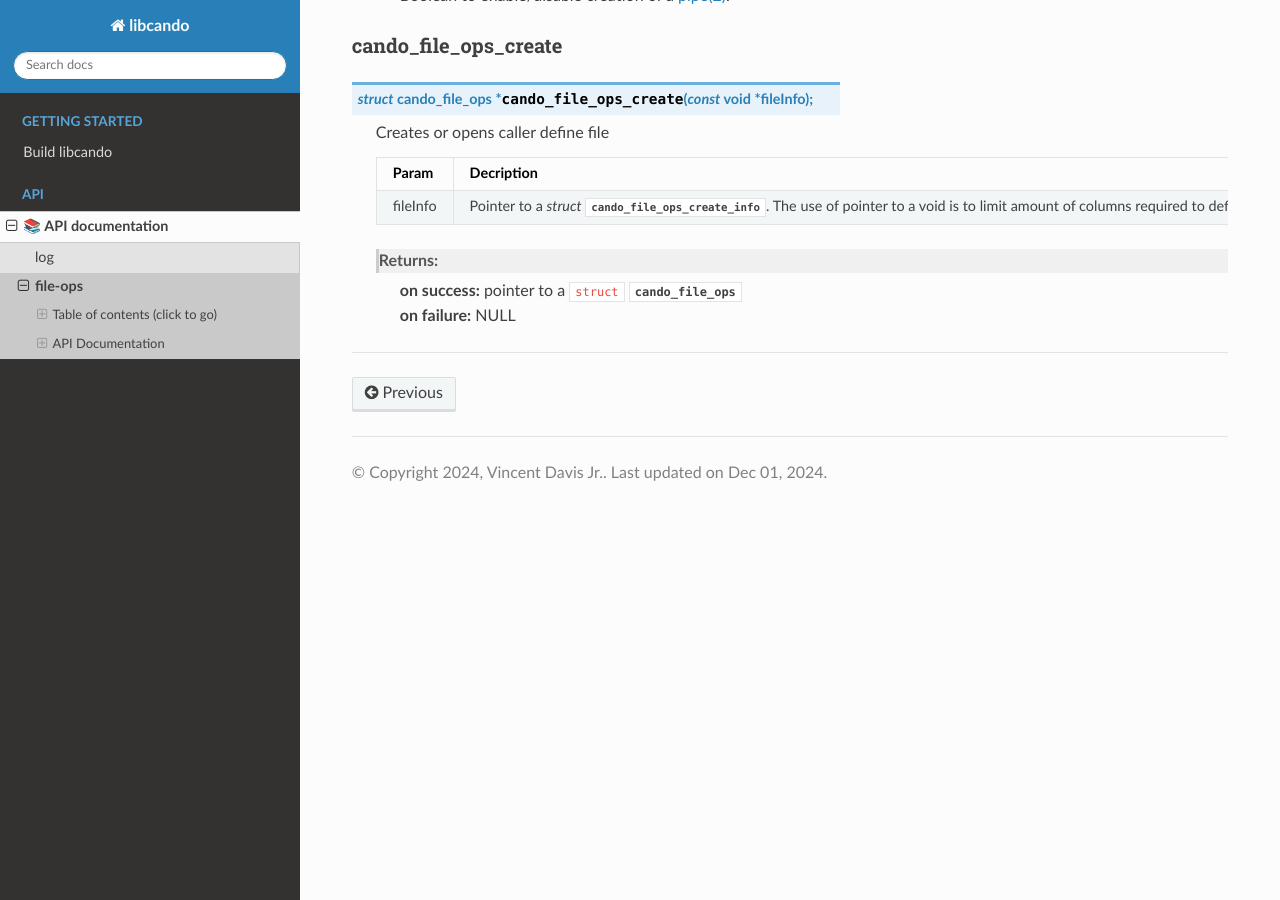
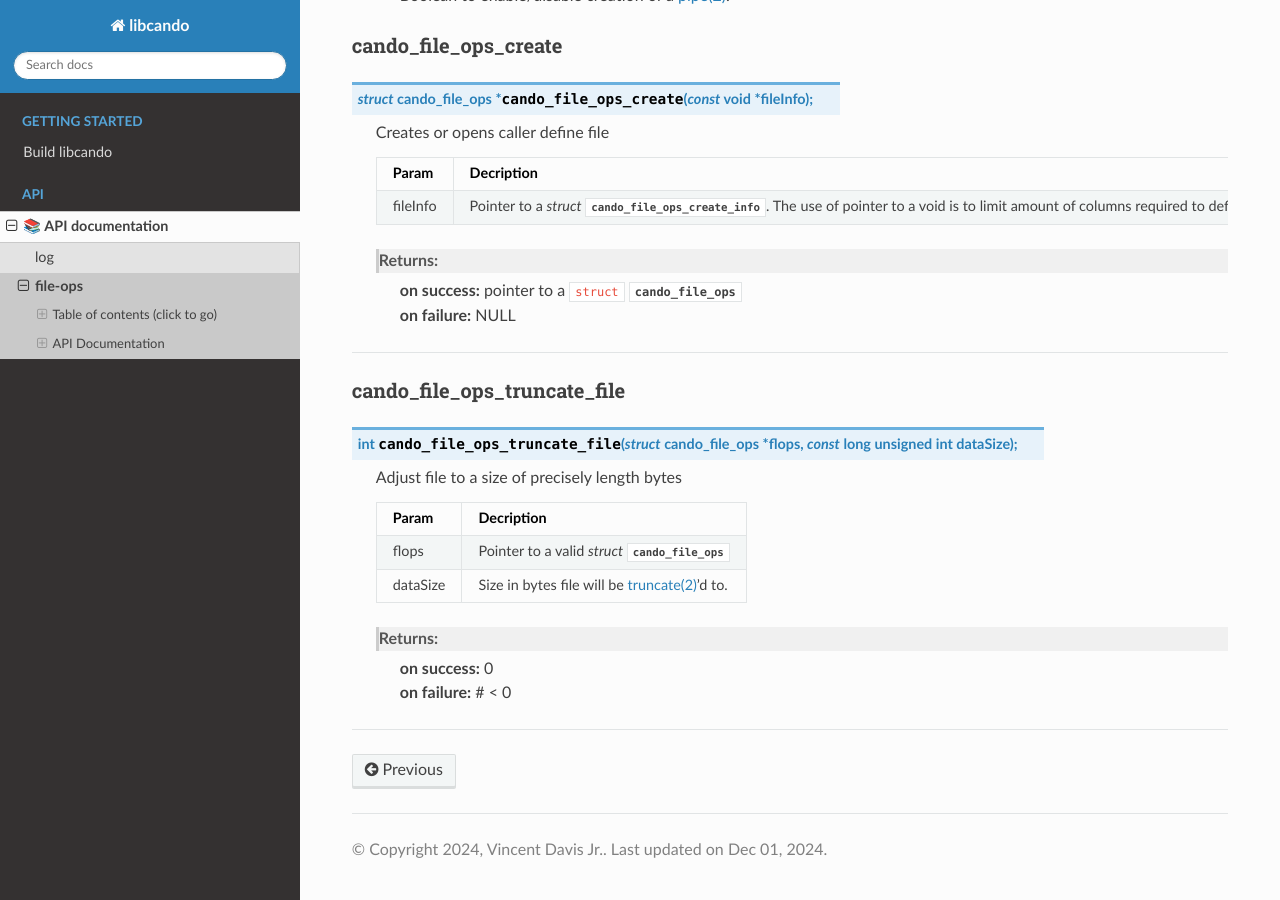
Before and after one commit to under-view/libcando, a Sphinx documentation site: the page built from docs/file-ops.rst, in a window 1280 px wide and 900 px high, scrolled down 2448 px. Built offline with Sphinx 7.4.7 and the Read the Docs theme 3.1.0, drawn with Linux system fonts in a browser that asks for light colours; formulas are drawn with MathJax 3.

Commit message:
docs[file-ops]: add ops_truncate_file
Signed-off-by: Vincent Davis Jr <vince@underview.tech>

```diff
--- a/docs/file-ops.rst
+++ b/docs/file-ops.rst
@@ -117,13 +117,15 @@ cando_file_ops_create
 
 	Creates or opens caller define file
 
-	========  ==========
-	Param     Decription
-	========  ==========
-	fileInfo  Pointer to a `struct` :c:struct:`cando_file_ops_create_info`.
-	          The use of pointer to a void is to limit amount
-	          of columns required to define a function.
-	========  ==========
+	.. list-table::
+		:header-rows: 1
+
+		* - Param
+	          - Decription
+		* - fileInfo
+		  - Pointer to a `struct` :c:struct:`cando_file_ops_create_info`.
+		    The use of pointer to a void is to limit amount
+		    of columns required to define a function.
 
 	Returns:
 		| **on success:** pointer to a ``struct`` :c:struct:`cando_file_ops`
@@ -131,7 +133,32 @@ cando_file_ops_create
 
 =========================================================================================================================================
 
+============================
+cando_file_ops_truncate_file
+============================
+
+.. c:function:: int cando_file_ops_truncate_file(struct cando_file_ops *flops, const long unsigned int dataSize);
+
+	Adjust file to a size of precisely length bytes
+
+	.. list-table::
+		:header-rows: 1
+
+		* - Param
+	          - Decription
+		* - flops
+		  - Pointer to a valid `struct` :c:struct:`cando_file_ops`
+		* - dataSize
+		  - Size in bytes file will be `truncate(2)`_'d to.
+
+	Returns:
+		| **on success:** 0
+		| **on failure:** # < 0
+
+=========================================================================================================================================
+
 .. _mmap(2):  https://man7.org/linux/man-pages/man2/mmap.2.html
 .. _open(2):  https://man7.org/linux/man-pages/man2/open.2.html
 .. _creat(2):  https://man7.org/linux/man-pages/man2/open.2.html
 .. _pipe(2):  https://man7.org/linux/man-pages/man2/pipe.2.html
+.. _truncate(2):  https://man7.org/linux/man-pages/man2/pipe.2.html
```
Also changed, not shown: 1 other file.
